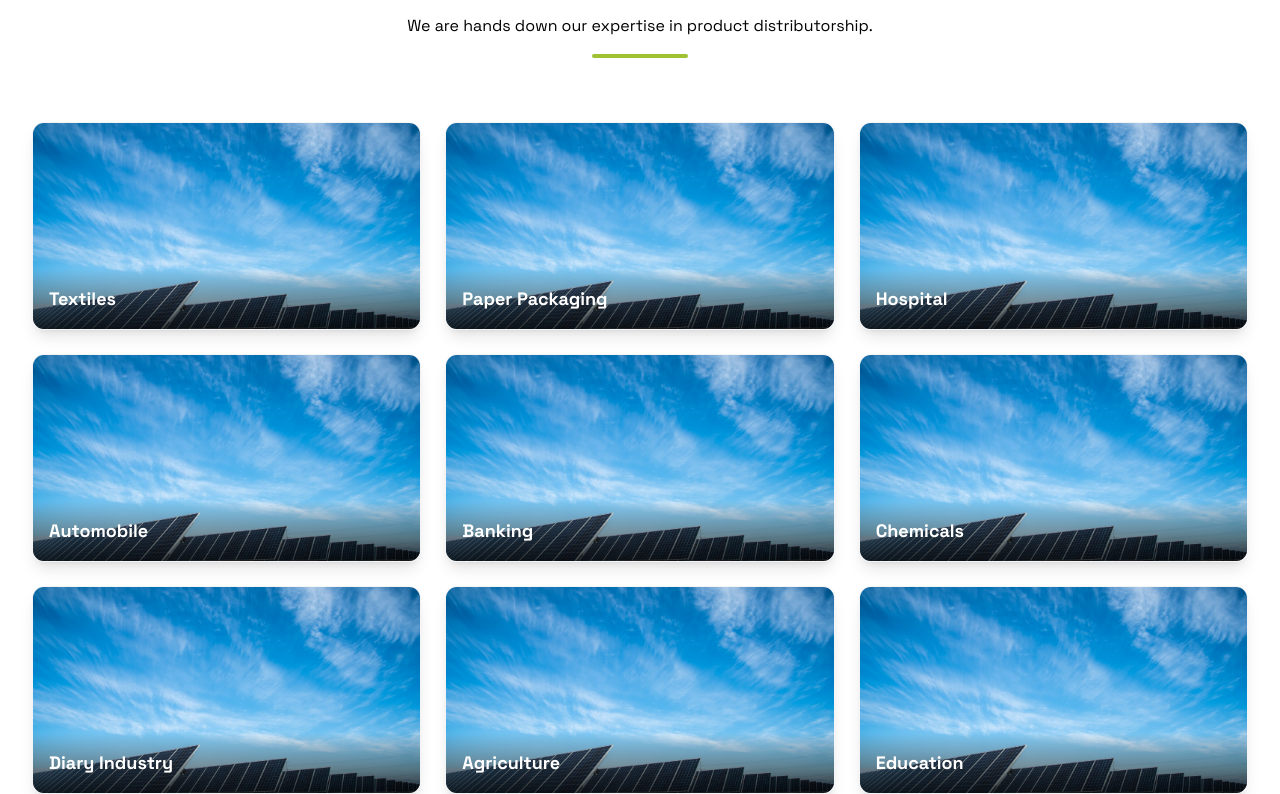
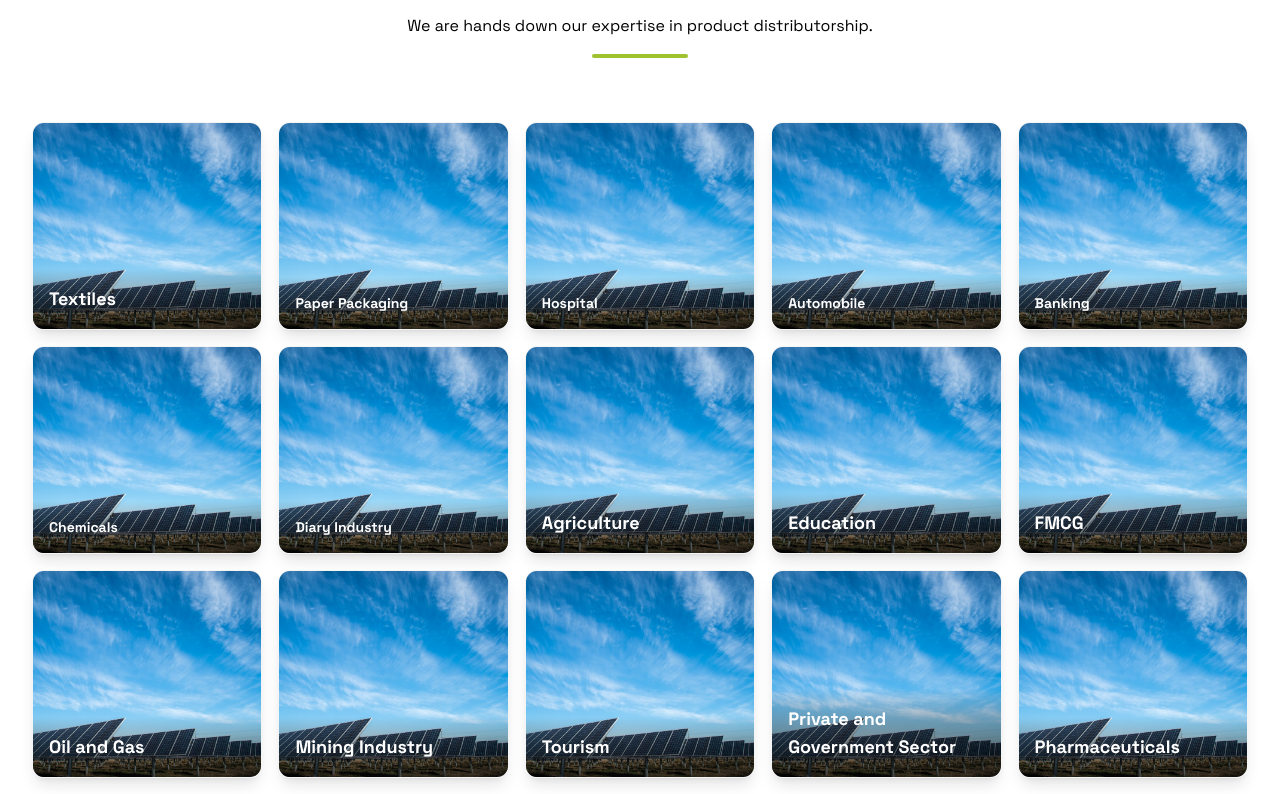
Before and after one commit to prashantdesale0219/cosmic-web, a React (Vite) app in the folder cosmic-main/: page /about in a window 1280 px wide. Shown: the part 1046-1840 px from the top of the page. Built offline with nearby package versions, Linux system fonts and the light colour scheme; no server answers.

Commit message:
complate

```diff
--- a/cosmic-main/src/pages/about.jsx
+++ b/cosmic-main/src/pages/about.jsx
@@ -128,7 +128,8 @@ const About = () => {
             className="mb-16"
           >
 
-            <div className="grid grid-cols-1 sm:grid-cols-2 lg:grid-cols-3 gap-6">
+
+            <div className="grid grid-cols-2 sm:grid-cols-3 md:grid-cols-4 lg:grid-cols-5 gap-4">
               {/* Card 1 - Textiles */}
               <div className="rounded-xl overflow-hidden shadow-lg border border-gray-100 transition-all duration-300 hover:shadow-xl hover:scale-[1.02] h-52">
                 <div className="relative h-full w-full overflow-hidden">
@@ -154,7 +155,7 @@ const About = () => {
                     className="w-full h-full object-cover transition-transform duration-500 group-hover:scale-110"
                   />
                   <div className="absolute bottom-0 left-0 right-0 bg-gradient-to-t from-black/70 to-transparent p-4">
-                    <h4 className="text-white font-bold text-lg">
+                    <h4 className="text-white font-bold text-sm">
                       Paper Packaging
                     </h4>
                   </div>
@@ -170,7 +171,7 @@ const About = () => {
                     className="w-full h-full object-cover transition-transform duration-500 group-hover:scale-110"
                   />
                   <div className="absolute bottom-0 left-0 right-0 bg-gradient-to-t from-black/70 to-transparent p-4">
-                    <h4 className="text-white font-bold text-lg">Hospital</h4>
+                    <h4 className="text-white font-bold text-sm">Hospital</h4>
                   </div>
                 </div>
               </div>
@@ -184,7 +185,7 @@ const About = () => {
                     className="w-full h-full object-cover transition-transform duration-500 group-hover:scale-110"
                   />
                   <div className="absolute bottom-0 left-0 right-0 bg-gradient-to-t from-black/70 to-transparent p-4">
-                    <h4 className="text-white font-bold text-lg">Automobile</h4>
+                    <h4 className="text-white font-bold text-sm">Automobile</h4>
                   </div>
                 </div>
               </div>
@@ -198,7 +199,7 @@ const About = () => {
                     className="w-full h-full object-cover transition-transform duration-500 group-hover:scale-110"
                   />
                   <div className="absolute bottom-0 left-0 right-0 bg-gradient-to-t from-black/70 to-transparent p-4">
-                    <h4 className="text-white font-bold text-lg">
+                    <h4 className="text-white font-bold text-sm">
                       Banking
                     </h4>
                   </div>
@@ -214,7 +215,7 @@ const About = () => {
                     className="w-full h-full object-cover transition-transform duration-500 group-hover:scale-110"
                   />
                   <div className="absolute bottom-0 left-0 right-0 bg-gradient-to-t from-black/70 to-transparent p-4">
-                    <h4 className="text-white font-bold text-lg">
+                    <h4 className="text-white font-bold text-sm">
                       Chemicals
                     </h4>
                   </div>
@@ -230,7 +231,7 @@ const About = () => {
                     className="w-full h-full object-cover transition-transform duration-500 group-hover:scale-110"
                   />
                   <div className="absolute bottom-0 left-0 right-0 bg-gradient-to-t from-black/70 to-transparent p-4">
-                    <h4 className="text-white font-bold text-lg">
+                    <h4 className="text-white font-bold text-sm">
                       Diary Industry
                     </h4>
                   </div>
```
